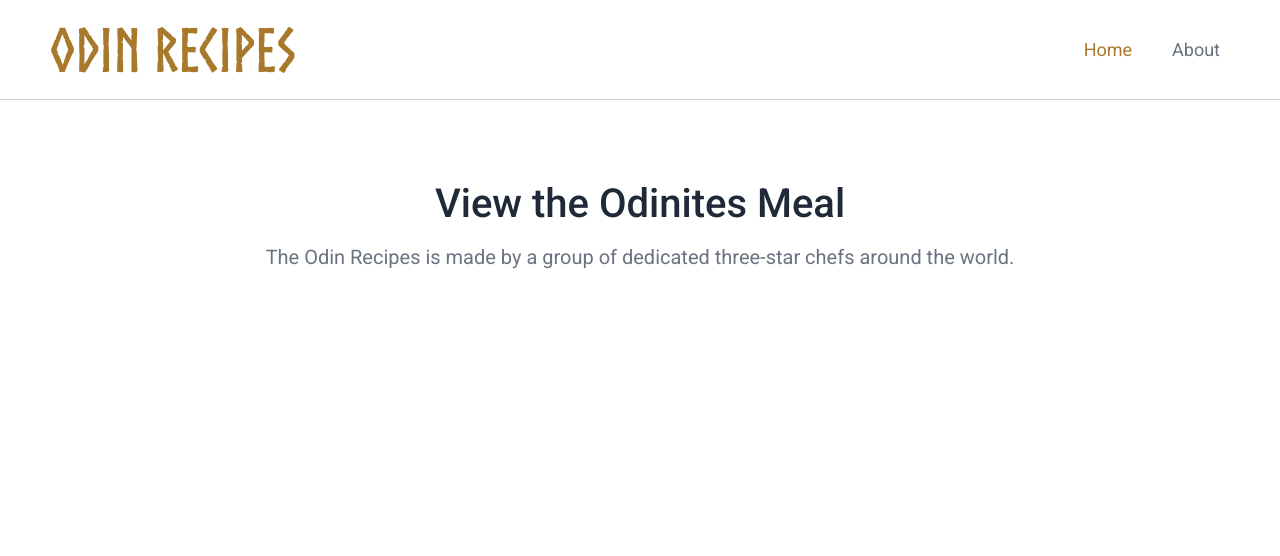
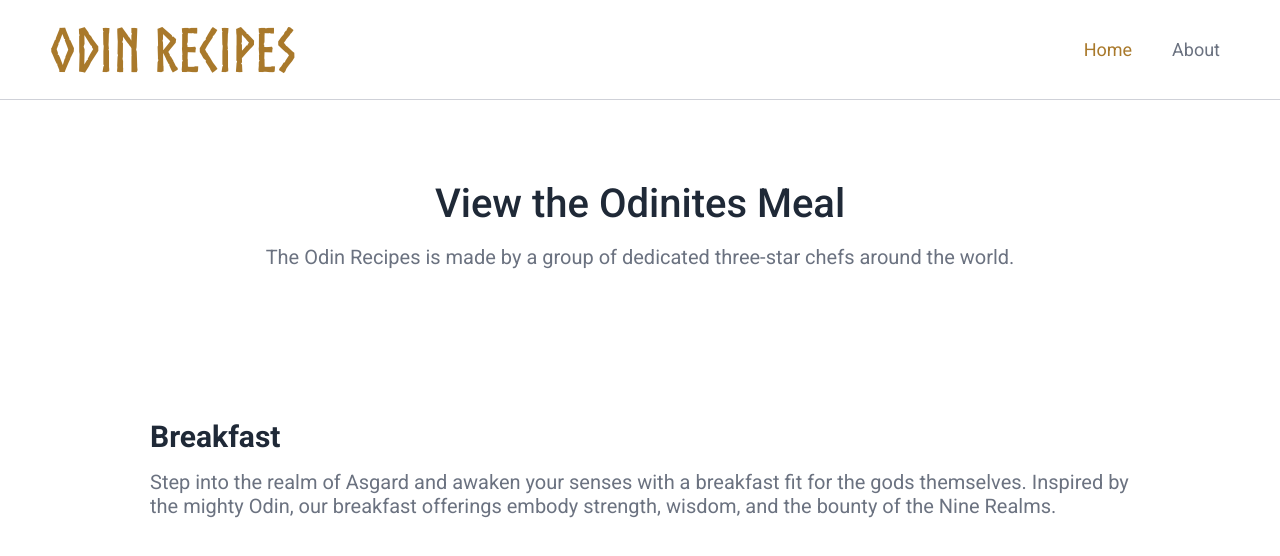
Before and after one commit to EdisonDotBit/odin-recipes-two, a plain HTML site: page index.html in a window 1280 px wide. Drawn offline with Linux system fonts and the light colour scheme.

Commit message:
Update index.html and style.css
Updated index.html and style.css by adding another section in html
called recipes section. This is where all the recipe links are founded
through a card.

Updated style.css by applying styles over those recipe section.

```diff
--- a/index.html
+++ b/index.html
@@ -27,7 +27,13 @@
       </div>
 
       <div class="recipes">
-        <div class="card"></div>
+        <h2>Breakfast</h2>
+        <p>
+          Step into the realm of Asgard and awaken your senses with a breakfast
+          fit for the gods themselves. Inspired by the mighty Odin, our
+          breakfast offerings embody strength, wisdom, and the bounty of the
+          Nine Realms.
+        </p>
       </div>
     </div>
 
--- a/styles/style.css
+++ b/styles/style.css
@@ -80,8 +80,6 @@ li a {
 }
 
 .main {
-    flex: 1;
-    min-height: 500px;
     width: 100%;
     padding: 80px 150px;
 }
@@ -97,7 +95,18 @@ li a {
     margin-bottom: 18px;
 }
 
-.hero p {
+.hero p,
+.recipes p {
     color: var(--text-gray);
     font-size: 20px;
 }
+
+.recipes {
+    margin-top: 150px;
+}
+
+.recipes h2 {
+    font-size: 30px;
+    color: var(--heading-gray);
+    margin-bottom: 16px;
+}
```
